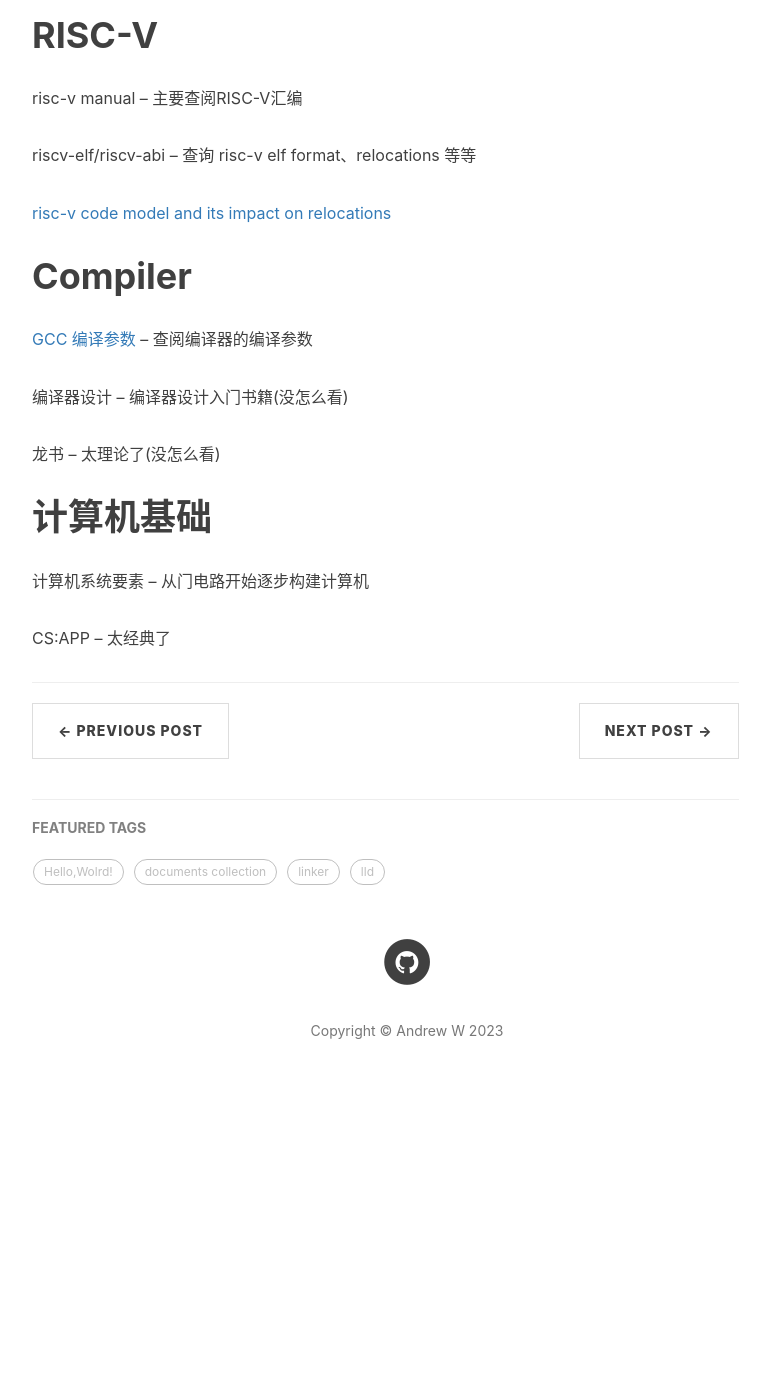
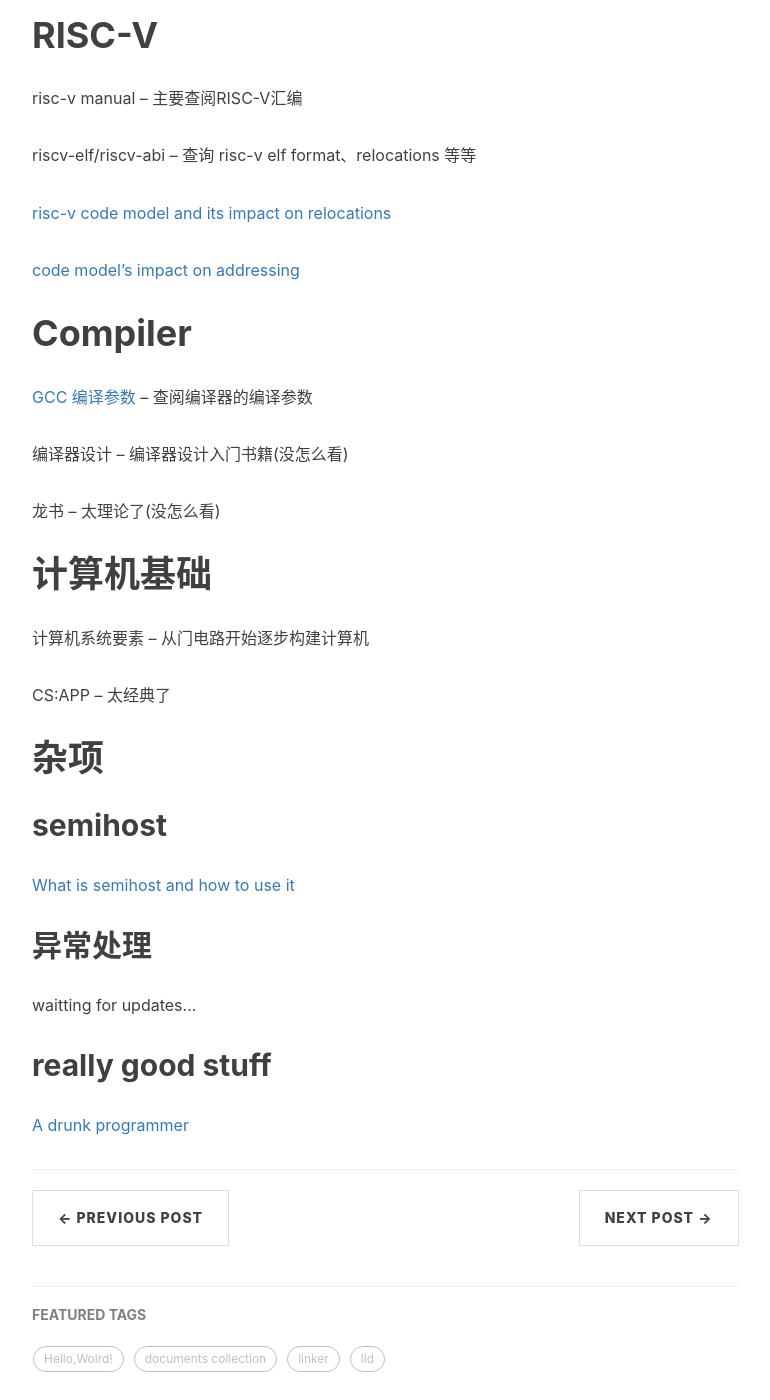
Before and after one commit to andrewW0210/andrewW0210.github.io, a Jekyll site: the page built from _posts/2023-11-17-compiler-documents.md, in a window 1280 px wide and 1400 px high, scrolled down 2325 px. Shown: the whole window, without its empty margins (233-1003 px from the left). Built offline with Jekyll 4.4.1, drawn with Linux system fonts in a browser that asks for light colours; nearby versions of some CDN libraries; comment, search, counter and statistics services are not loaded; before the commit the page ends 3460 px from its top, so only the background shows below that; some of the changed text lies outside the part shown.

Commit message:
[Update] Update docs collection.

```diff
--- a/_posts/2023-11-17-compiler-documents.md
+++ b/_posts/2023-11-17-compiler-documents.md
@@ -52,7 +52,7 @@
 
 [Compiler Explorer](https://godbolt.org/) -- 一个看 PassPipeline 的东西
 
-Pass 的学习主要还是得耐心地去看源码(虽然很痛苦！)
+Pass 的学习主要还是得耐心地去看源码(虽然很痛苦:)
 
 ## Code Size
 
@@ -80,6 +80,8 @@
 
 [risc-v code model and its impact on relocations](https://www.sifive.com/blog/all-aboard-part-4-risc-v-code-models#what-does--mcmodelmedlow-mean)
 
+[code model's impact on addressing](https://starfivetech.com/uploads/riscv-large-code-model-workaround.pdf)
+
 # Compiler
 
 [GCC 编译参数](https://gcc.gnu.org/onlinedocs/gcc/Optimize-Options.html) -- 查阅编译器的编译参数
@@ -93,3 +95,13 @@
 计算机系统要素 -- 从门电路开始逐步构建计算机
 
 CS:APP -- 太经典了
+
+# 杂项
+## semihost
+[What is semihost and how to use it](https://embeddedinn.com/articles/tutorial/understanding-riscv-semihosting/)
+
+## 异常处理
+waitting for updates...
+
+## really good stuff
+[A drunk programmer](https://old.reddit.com/r/ExperiencedDevs/comments/nmodyl/drunk_post_things_ive_learned_as_a_sr_engineer/)
```
Also changed, not shown: other parts of _posts/2023-11-17-compiler-documents.md (+1 -1 lines).
